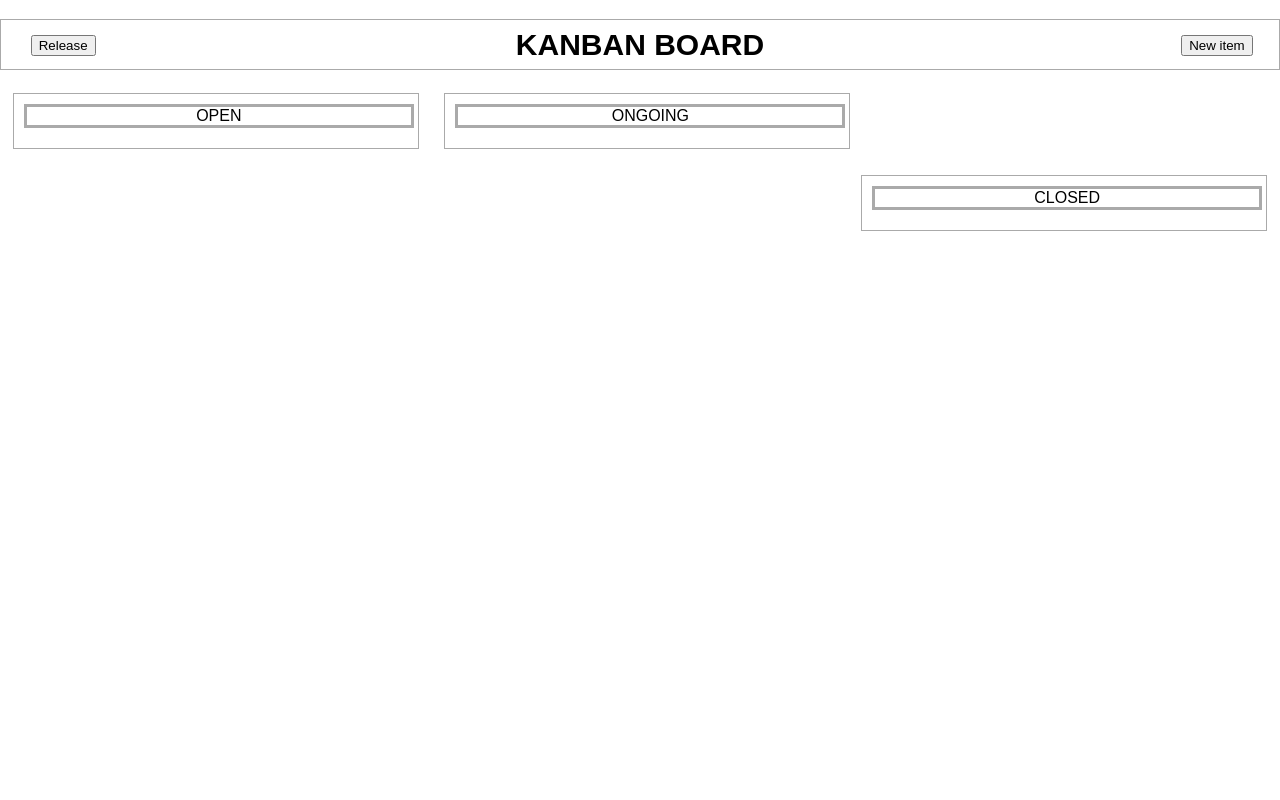
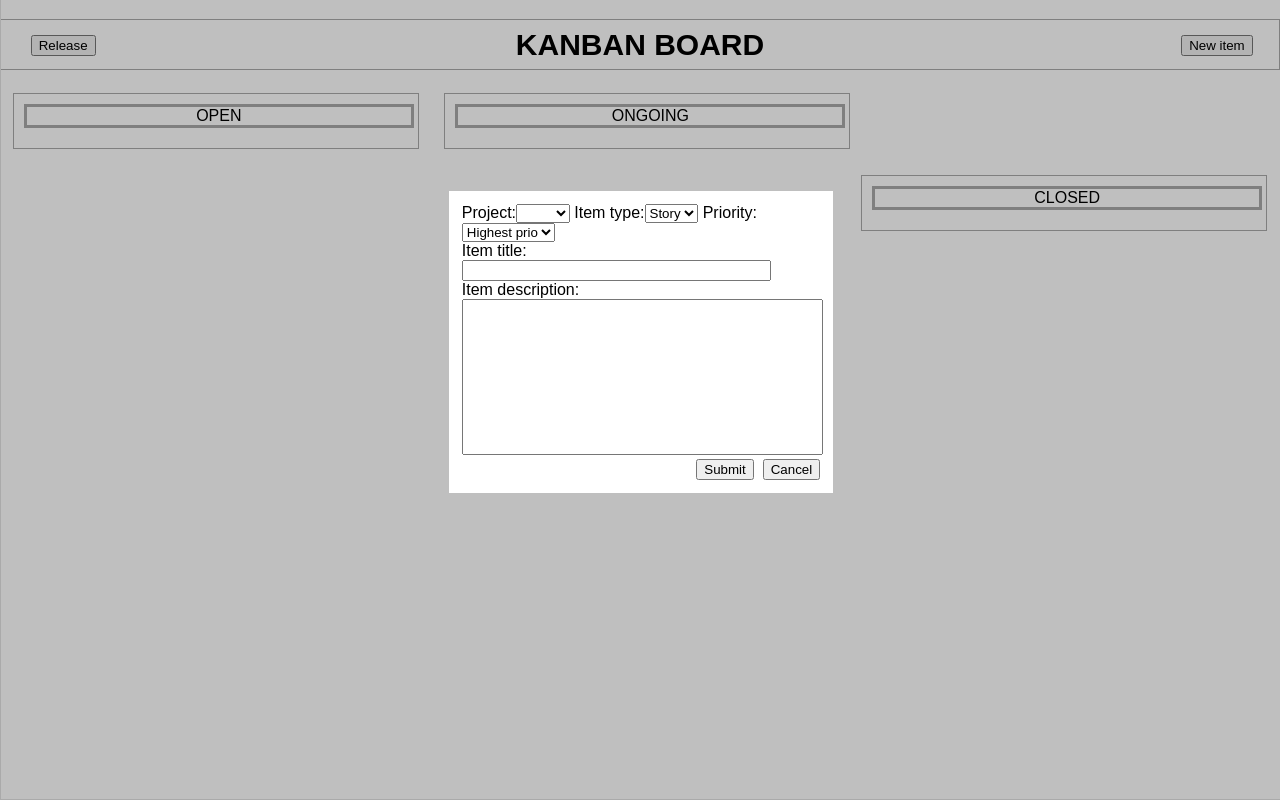
Before and after one commit to normanzhao/NodeJS_Kanban, a React (Create React App) app: page / in a window 1280 px wide. Both pictures are taken after a click on the button "New item". Built offline with nearby package versions, Linux system fonts and the light colour scheme.

Commit message:
Fixed some syntax and add modal functionality for Item class.

```diff
--- a/src/App.js
+++ b/src/App.js
@@ -3,7 +3,7 @@ import './App.css';
 import Header from './Header.js'
 import Container from './Container.js'
 
-class App extends Component {
+export default class App extends Component {
     render() {
         return (
             <div>
@@ -15,5 +15,3 @@ class App extends Component {
         );
     }
 }
-
-export default App;
--- a/src/Container.js
+++ b/src/Container.js
@@ -1,7 +1,7 @@
 import React, { Component } from 'react';
 import './Container.css';
 
-class Container extends Component {
+export default class Container extends Component {
     render() {
         return (
             <div className={this.props.class}>
@@ -13,4 +13,3 @@ class Container extends Component {
 }
 // id="open" onDrop="drop(event)" onDragover="allowDrop"
 // onDragstart="return false;" onDrop="false"
-export default Container
--- a/src/Header.js
+++ b/src/Header.js
@@ -2,26 +2,32 @@ import React, { Component } from 'react';
 import './Header.css';
 import Item from './Item.js'
 
-class Header extends Component {
-    showModal()
-    {
-        return <Item />;
-    }
+export default class Header extends Component {
+    constructor(props) {
+        super(props);
+
+        this.state = {
+            showModal: false
+        };
+    };
 
     render() {
+        let modal;
+        if (this.state.showModal) { modal = <Item />; };
         return (
+            <div>
+            {modal}
             <table className="header" >
                 <tbody>
                     <tr>
-                        <th className="releaseButton"><button onClick={this.showModal}>Release</button></th>
+                        <th className="releaseButton"><button onClick={() => { console.log("Release"); /*TODO: edit later to release*/ }}>Release</button></th>
                         <th className="header-title">KANBAN BOARD</th>
-                        <th className="newButton"><button onClick={this.showModal}>New item</button></th>
+                        <th className="newButton"><button onClick={() => { this.setState({showModal:true}); }}>New item</button></th>
                     </tr>
                 </tbody>
             </table>
+            </div>
         );
     };
 
 }
-
-export default Header
--- a/src/Item.css
+++ b/src/Item.css
@@ -1,5 +1,4 @@
 .Item {
-	display: none;
 	border: 1px solid #aaaaaa;
 	width: 100%;
 	height: 100%;
@@ -8,11 +7,12 @@
 	z-index: 1;
 	position: fixed;
 	background-color: rgba(0, 0, 0, 0.25);
+
 }
 
 .ItemContent {
 	padding: 1%;
-	width: 30%;
+	width: 28%;
 	vertical-align: middle;
 	background-color: #ffffff;
 	margin: 15% auto;
--- a/src/Item.js
+++ b/src/Item.js
@@ -1,40 +1,39 @@
 import React, { Component } from 'react';
 import './Item.css';
 
-class Item extends Component {
+export default class Item extends Component {
     render() {
-        console.log("AsdA");
         return (
             <div className="Item">
                 <div className="ItemContent">
                     <form name="formItem">
                         Project:
-                        <select style={{width:'18%'}} id="project" name="project">
+                        <select style={{width:'15%'}} id="project" name="project">
                         </select>
-                        Item type:
-                        <select style={{ width: '18%' }} name="type">
-                            <option selected>Story</option>
+                        &nbsp;Item type:
+                        <select style={{ width: '15%' }} name="type">
+                            <option defaultValue>Story</option>
                             <option>Feature</option>
                             <option>Request</option>
                             <option>Bug</option>
                             <option>Epic</option>
                         </select>
-                        Priority:
+                        &nbsp;Priority:
                         <select style={{ width: '26%' }} name="priority">
                             <option value="4">Highest priority</option>
                             <option value="3">High priority</option>
-                            <option selected value="2">Regular priority</option>
+                            <option defaultValue value="2">Regular priority</option>
                             <option value="1">Low priority</option>
                             <option value="0">No priority</option>
                         </select><br />
                         Item title:
-                        <input type="text" style={{ width: '84%', margin:'0.75%'}} name="title" /><br />
+                        <input type="text" style={{ width: '84%', margin:'1.5% 0% 0.75  % 0%'}} name="title" /><br />
                             Item description:<br />
-                            <textarea rows="10" cols="68" style={{ resize: 'none' }} name="description"></textarea><br />
-                            <div style={{ margin: '1%', textAlign:'right'}}>
-                                    <button className="cancelButton" onclick="cancelModal()" type="button">Cancel</button>
-                                    <button className="submitButton" name="submitted" value="newItem">Submit</button>
-                                </div>
+                            <textarea rows="10" style={{ width: '99%', resize: 'none' }} name="description"></textarea><br />
+                            <div style={{textAlign: 'right', width: '100%' }}>
+                                <button style={{ marginRight: '2.5%' }} className="submitButton" name="submitted" value="newItem">Submit</button>
+                                <button className="cancelButton" onClick={() => { console.log("Close"); }} type="button">Cancel</button>
+                            </div>
                      </form>
                 </div>
             </div>
@@ -42,5 +41,3 @@ class Item extends Component {
     };
 
 }
-
-export default Item
```
Also changed, not shown: 1 other file (tests, documents, lock files or other folders).
